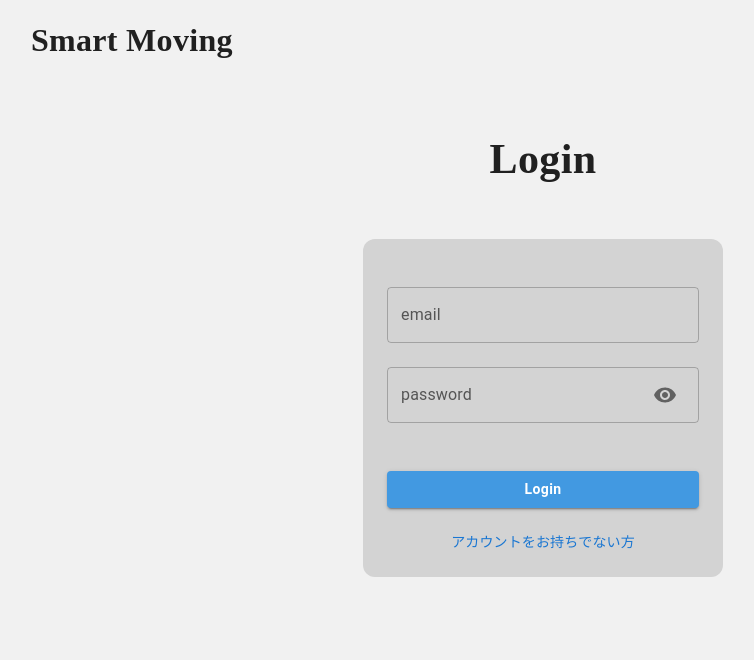
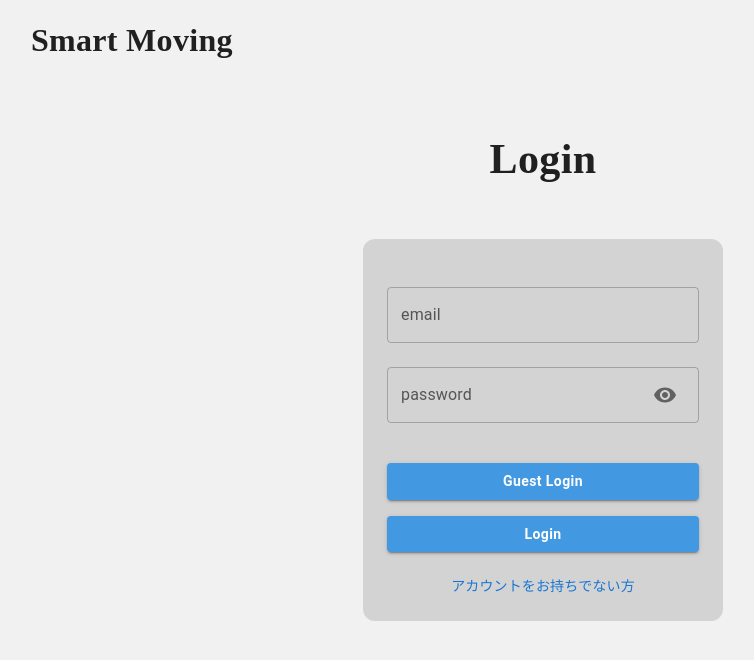
Before and after one commit to shtk0119/Smart_Moving, a Next.js app: page /login in a window 1280 px wide. Shown: the top 660 px of the page, without its empty margins (97-851 px from the left). Built offline with nearby package versions, Linux system fonts and the light colour scheme; no server answers.

Commit message:
Guest Login function create

```diff
--- a/src/components/organisms/auth/LoginForm.tsx
+++ b/src/components/organisms/auth/LoginForm.tsx
@@ -33,13 +33,24 @@ const LoginForm = () => {
 
   const onSubmit: SubmitHandler<LoginFieldValues> = (data) => {
     signInWithEmailAndPassword(auth, data.email, data.password)
-      .then((userCredential) => {
+      .then(() => {
         router.push('/dashboards/task');
       })
       .catch((error) => {
-        setError(error.code)
+        setError(error.code);
+      });
+  };
+
+  const onGuestLogin = () => {
+    const guest = {email: 'guest@guest.com', password: '123456789'};
+    signInWithEmailAndPassword(auth, guest.email, guest.password)
+      .then(() => {
+        router.push('/dashboards/task');
       })
-  }
+      .catch((error) => {
+        setError(error.code);
+      });
+  };
 
   return (
     <Box
@@ -98,7 +109,22 @@ const LoginForm = () => {
           bgcolor: '#4299e1',
           fontWeight: 'bold',
           textTransform: 'none',
-          mt: 6,
+          mt: 5,
+        }}
+        onClick={onGuestLogin}
+      >
+        Guest Login
+      </Button>
+
+      <Button
+        type="button"
+        variant="contained"
+        fullWidth
+        sx={{
+          bgcolor: '#4299e1',
+          fontWeight: 'bold',
+          textTransform: 'none',
+          mt: 2,
         }}
         onClick={handleSubmit(onSubmit)}
       >
```
